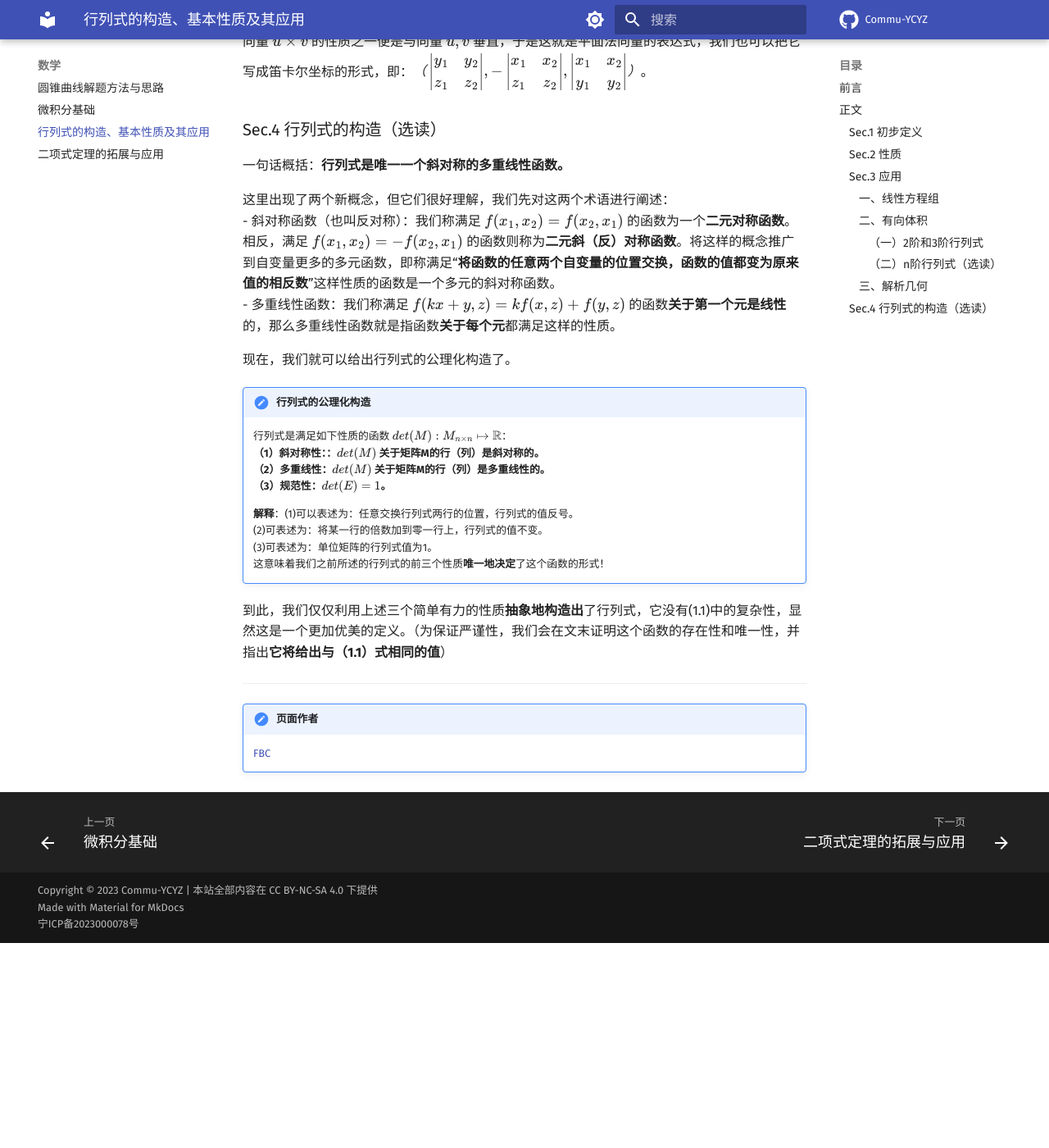
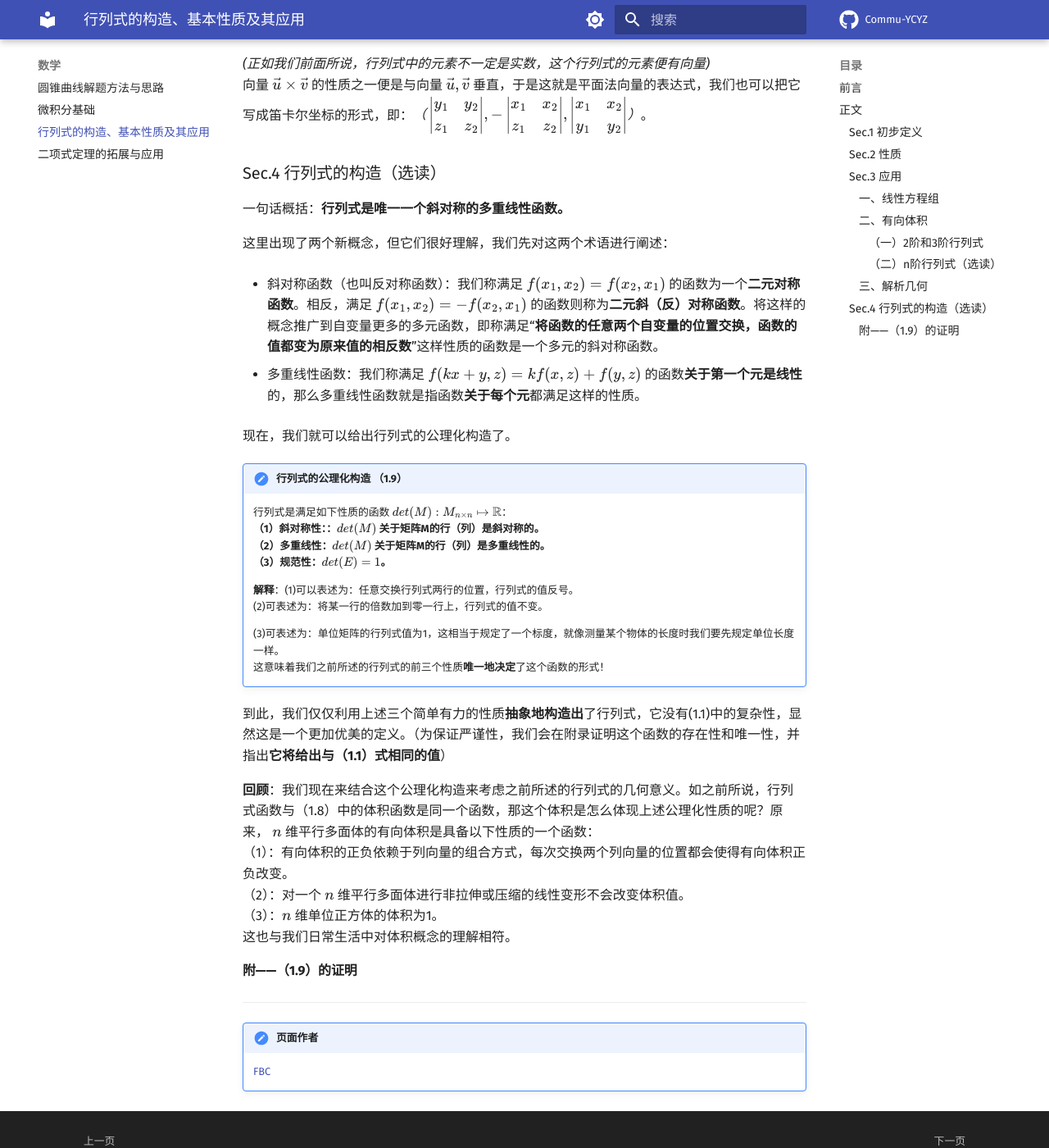
Before and after one commit to Commu-YCYZ/Commu-YCYZ, an MkDocs documentation site: the page built from docs/math/determinant.md, in a window 1280 px wide and 1400 px high, scrolled down 9869 px. Shown: the whole window at 82% size. Built offline with MkDocs 1.6.1 and Material for MkDocs 9.7.7, drawn with Linux system fonts in a browser that asks for light colours; formulas are drawn with MathJax 3; comment, search, counter and statistics services are not loaded; before the commit the page ends 11019 px from its top, so only the background shows below that; some of the changed text lies outside the part shown.

Commit message:
feat: 补充行列式 (#23)
* update(更新行列式内容；增加图片)

* update(determinant)

* fix（determinant）:修正错误

* feat: 补充完善

* update（更新行列式内容）

* fix：完善行列式

* fix:修正页面

* fix:修正格式

* fix：修正行列式格式问题

* Fix:修正文件目录

* fix：修正文件目录

* fix：格式修正

* update(determinant)

* Rename space and time to space-and-time

---------

Co-authored-by: Feng Bocheng <Feng Bocheng>
Co-authored-by: adamanteye <yangzheh22@mails.tsinghua.edu.cn>

```diff
--- a/docs/math/determinant.md
+++ b/docs/math/determinant.md
@@ -8,11 +8,11 @@ description: 对行列式的计算、构造、性质及应用进行充分的介
     - 本页面可能包含知识性错误。
     - 欢迎参与修改页面！
 
-## 前言
-
 > *Mathematics is the art of giving the same name to different things.*
 >
 > --*Henri Poincaré*
+
+## 前言
 
 **行列式(*determinant*)**作为基本的数学工具在**代数、几何、矢量分析、微积分**等多个方面都有广泛的应用，因此有十分的必要对行列式的计算、构造、性质及应用进行充分的介绍。
 
@@ -67,7 +67,7 @@ description: 对行列式的计算、构造、性质及应用进行充分的介
 !!! summary "行列式的递归定义 $~~~~~~~~~~~~~(1.1)$"
     $$A_{n} = \sum_{i=1}^{n} (-1)^{i-1} a_{i1} A_{n-1}^{[i]}$$
 
-    **解释**：$A_{n}$ 表示n阶行列式，当$n \geq 1$时，顺次取行列式第一列中元素$a_{i1}$，“删去”第一列和第i行，余下一个n-1行n-1列的行列式
+    **解释**：$A_{n}$ 表示n阶行列式，当$n \geq 1$时，顺次取行列式第一列中元素$a_{i1}$，“删去”第一列和第i行，余下一个 $(n-1)$ 行 $(n-1)$ 列的行列式
     $A_{n-1}$，记作 $A_{n-1}^{[i]}$。
     于是一个高阶行列式便可逐步**降阶**至低阶行列式，从而我们给出了一个任意有限阶（*读者不妨想想这样的定义是否适用于无限阶的情况*）行列式的
     计算方法。
@@ -89,7 +89,9 @@ description: 对行列式的计算、构造、性质及应用进行充分的介
 &&\cdot\cdots\cdot\cdot\\
 0&0&\cdots&1&0\\
 0&0&\cdots&0&1\\
-\end{bmatrix}_{n \times n}$ 的矩阵为一个n阶单位矩阵（即对角线都为1其余都为0）,一般用符号 $E$ 表示。
+\end{bmatrix}_{n \times n}$ 的矩阵为一个n阶单位矩阵
+
+（即对角线都为1其余都为0）,一般用符号 $E$ 表示。
 利用（1.1）式，我们容易计算出 $det(E)=1$ 。
 
 **4.交换行列式的行与列，行列式的值不变。**
@@ -108,7 +110,8 @@ a_{1n}&a_{2nz}&\cdots&a_{nn}\\
 \end{vmatrix}$
 
 - 注1：将上式等号右边的行列式按照第一列展开即得到了行列式按照第一行的展开式。
-- 注2：上式等号右端的行列式常称为左端**行列式的转置**。
+
+- 注2：上式等号右端的行列式常称为左端**行列式的转置**(当然也可以说左端是右端的转置)。
 
 **5.行列式某行或某列元素都为0，则行列式的值为0。**
 （这由行列式的展开容易得到）
@@ -257,7 +260,7 @@ a_{21}&a_{22}&\cdots&a_{2n}\\
 a_{n1}&a_{n2}&\cdots&a_{nn}\\
 \end{bmatrix}$$
 
-它的每一列（称为一个**列向量**）就可以理解为n维欧式空间中的一个向量，A的n个列向量作为n条边就构成了一个n维的平行多面体。例如在n=1的情况下，A表示一个**线段**；在n=2的情况下，A表示一个**平行四边形**；n=3时表示一个**平行六面体**。接下来，我们利用如下**递归方式**（我们再一次见识到了递归定义的强大之处）定义一个n维平行多面体的体积（**非正式**）：
+它的每一列（称为一个**列向量**）就可以理解为n维欧式空间中的一个向量，**A的n个列向量作为n条边就构成了一个n维的平行多面体**。例如在n=1的情况下，A表示一个**线段**；在n=2的情况下，A表示一个**平行四边形**；n=3时表示一个**平行六面体**。接下来，我们利用如下**递归方式**（我们再一次见识到了递归定义的强大之处）定义一个n维平行多面体的体积（**非正式**）：
 
 !!! summary "n维有向体积  (1.8)"
     n维平行多面体的体积是一个**体积函数** V：$M_{n\times
@@ -333,7 +337,7 @@ a_{n1}&a_{n2}&\cdots&a_{nn}\\
 
 1.**四点共圆的充要条件**
 
-平面上不共线的四点 $(x_1,y_1),(x_2,y_2),(x_3,y_3),(x_4,y_4)$ 位于同一个圆 $ax^2+ay^2+bx+cy+d=0$ 上当且仅当下列线性方程组(**注意未知数为a、b、c、d**)有非零解（不全为0）：
+平面上不共线的四点 $(x_1,y_1),(x_2,y_2),(x_3,y_3),(x_4,y_4)$ 位于同一个圆 $ax^2+ay^2+bx+cy+d=0$ 上当且仅当下列线性方程组(**注意未知数为a、b、c、d**)有非零解（不全为0的解）：
 
 $$\begin{cases}ax_1^2+ay_1^2+bx_1+cy_1+d=0\\
 ax_2^2+ay_2^2+bx_2+cy_2+d=0\\
@@ -349,6 +353,7 @@ x_2^2+y_2^2&x_2&y_2&1\\
 x_3^2+y_3^2&x_3&y_3&1\\
 x_4^2+y_4^2&x_4&y_4&1\\
 \end{vmatrix}=0$$
+
 （否则按照（1.5）式，该方程只有平凡的零解，因为$D_i \equiv0$）
 
 此即四点共圆的充要条件。
@@ -373,14 +378,14 @@ x_3&y_3&z_3&1\\
 x_4&y_4&z_4&1\\
 \end{vmatrix}=0$$
 
-- 注：类似于1、2的问题如平面圆方程的行列式表达式、平面二次曲线的行列式表达式、平面n点共线的充要条件等，诸如此类问题的方法与上述讨论一致，都是基于线性方程组解的情况的判定，此处不再一一赘述，读者可以自行推导。
+- 注：类似于1、2的问题如**平面圆方程的行列式表达式、平面二次曲线的行列式表达式、平面n点共线的充要条件**等，诸如此类问题的方法与上述讨论一致，都是基于线性方程组解的情况的判定，此处不再一一赘述，读者可以自行推导。
 
 3.**求平面法向量**
 
 *此处讨论为读者提供了一个可以较快求解平面法向量的方法。*
 
 我们知道，空间中一个平面可以由任意两个不共线的向量 $\vec{u},\vec{v}$ **张成**（张成的意思就是这个平面内的任何一个向量都可以写成这两个向量的**线性组合** $k_1\vec{u}+k_2\vec{v}$ ，即这两个向量可以视作这个平面的一组**基底**），平面的法向量是这样一个向量：**它与这个平面内任意一个向量都垂直**。这样的陈述似乎表明我们要验证法向量与平面内所有向量都有垂直关系，然而事实是只要这个向量与
-基底 $\vec{u},\vec{v}$ 垂直，便与平面内所有向量都垂直。（为什么？）**所以我们只要构造出一个与 $\vec{u},\vec{v}$ 垂直的向量，便得到了这个平面的法向量**。我们选用的构造方式是**叉乘**的方法(不熟悉叉乘的读者可以参见*向量代数*一文)。
+基底 $\vec{u},\vec{v}$ 垂直，便与平面内所有向量都垂直。（为什么？）**所以我们只要构造出一个与 $\vec{u},\vec{v}$ 垂直的向量，便得到了这个平面的法向量**。我们选用的构造方式是**叉乘**的方法。
 
 设两个向量 $\vec{u}=x_1\vec{i}+y_1\vec{j}+z_1\vec{k},\vec{v}=x_2\vec{i}+y_2\vec{j}+z_2\vec{k}$ （$\vec{i},\vec{j} , \vec{k}$ 分别是沿x、y、z轴的单位向量），那么它们的叉乘结果是一个新向量：
 
@@ -409,12 +414,15 @@ y_1&y_2\\
 一句话概括：**行列式是唯一一个斜对称的多重线性函数。**
 
 这里出现了两个新概念，但它们很好理解，我们先对这两个术语进行阐述：
-- 斜对称函数（也叫反对称）：我们称满足 $f(x_1,x_2)=f(x_2,x_1)$ 的函数为一个**二元对称函数**。相反，满足 $f(x_1,x_2)=-f(x_2,x_1)$ 的函数则称为**二元斜（反）对称函数**。将这样的概念推广到自变量更多的多元函数，即称满足“**将函数的任意两个自变量的位置交换，函数的值都变为原来值的相反数**”这样性质的函数是一个多元的斜对称函数。
+
+- 斜对称函数（也叫反对称函数）：我们称满足 $f(x_1,x_2)=f(x_2,x_1)$ 的函数为一个**二元对称函数**。相反，满足 $f(x_1,x_2)=-f(x_2,x_1)$ 的函数则称为**二元斜（反）对称函数**。将这样的概念推广到自变量更多的多元函数，即称满足“**将函数的任意两个自变量的位置交换，函数的值都变为原来值的相反数**”这样性质的函数是一个多元的斜对称函数。
+
 - 多重线性函数：我们称满足 $f(kx+y,z)=kf(x,z)+f(y,z)$ 的函数**关于第一个元是线性**的，那么多重线性函数就是指函数**关于每个元**都满足这样的性质。
 
 现在，我们就可以给出行列式的公理化构造了。
 
-!!! summary "行列式的公理化构造"
+!!! summary "行列式的公理化构造   （1.9）"
+
     行列式是满足如下性质的函数 $det(M):M_{n\times
     n}\mapsto\mathbb{R}$：
     **（1）斜对称性：：$det(M)$ 关于矩阵M的行（列）是斜对称的。**
@@ -423,10 +431,19 @@ y_1&y_2\\
 
     **解释**：(1)可以表述为：任意交换行列式两行的位置，行列式的值反号。
     (2)可表述为：将某一行的倍数加到零一行上，行列式的值不变。
-    (3)可表述为：单位矩阵的行列式值为1。
+
+    (3)可表述为：单位矩阵的行列式值为1，这相当于规定了一个标度，就像测量某个物体的长度时我们要先规定单位长度一样。
     这意味着我们之前所述的行列式的前三个性质**唯一地决定**了这个函数的形式！
 
-到此，我们仅仅利用上述三个简单有力的性质**抽象地构造出**了行列式，它没有(1.1)中的复杂性，显然这是一个更加优美的定义。（为保证严谨性，我们会在文末证明这个函数的存在性和唯一性，并指出**它将给出与（1.1）式相同的值**）
+到此，我们仅仅利用上述三个简单有力的性质**抽象地构造出**了行列式，它没有(1.1)中的复杂性，显然这是一个更加优美的定义。（为保证严谨性，我们会在附录证明这个函数的存在性和唯一性，并指出**它将给出与（1.1）式相同的值**）
+
+**回顾**：我们现在来结合这个公理化构造来考虑之前所述的行列式的几何意义。如之前所说，行列式函数与（1.8）中的体积函数是同一个函数，那这个体积是怎么体现上述公理化性质的呢？原来， $n$ 维平行多面体的有向体积是具备以下性质的一个函数：
+（1）：有向体积的正负依赖于列向量的组合方式，每次交换两个列向量的位置都会使得有向体积正负改变。
+（2）：对一个 $n$ 维平行多面体进行非拉伸或压缩的线性变形不会改变体积值。
+（3）：$n$ 维单位正方体的体积为1。
+这也与我们日常生活中对体积概念的理解相符。
+
+#### 附——（1.9）的证明
 
 ---
 !!! summary "页面作者"
```
Also changed, not shown: other parts of docs/math/determinant.md (+8 -7 lines), docs/physics/special-relativity.md (deleted, +0 -12 lines), 1 other file.
